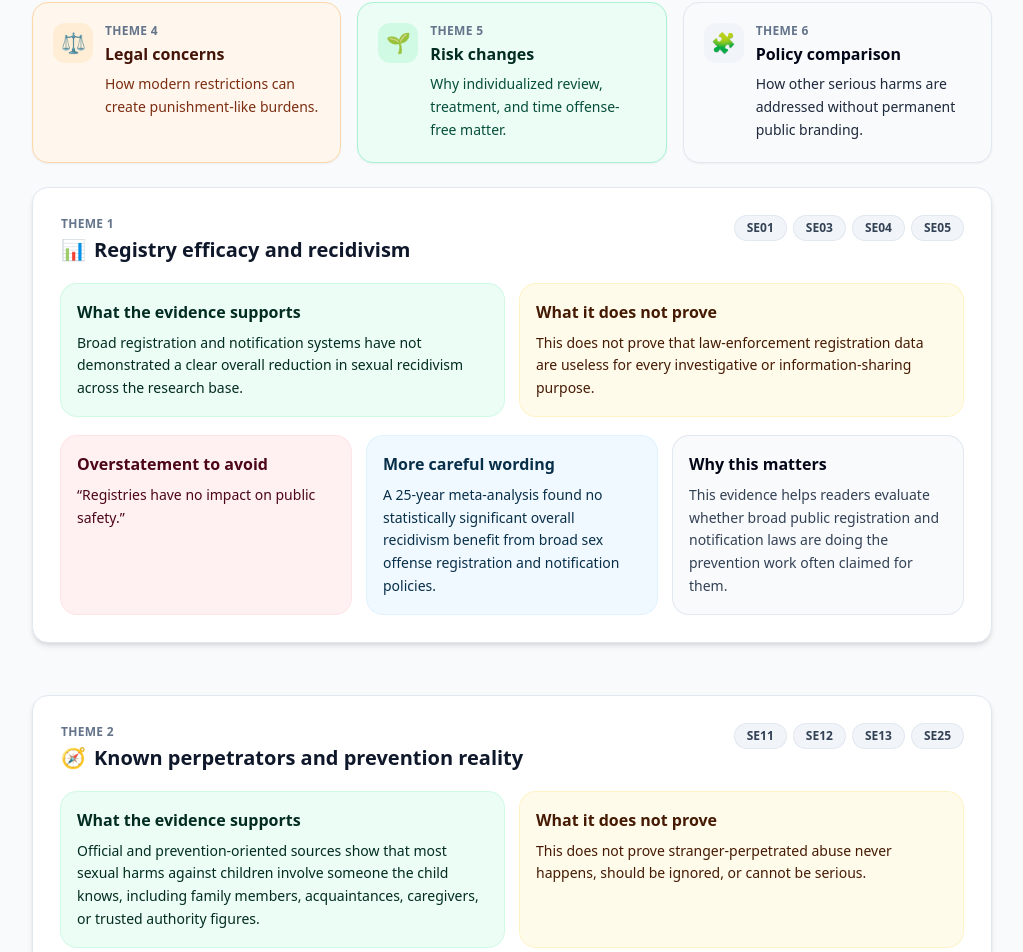
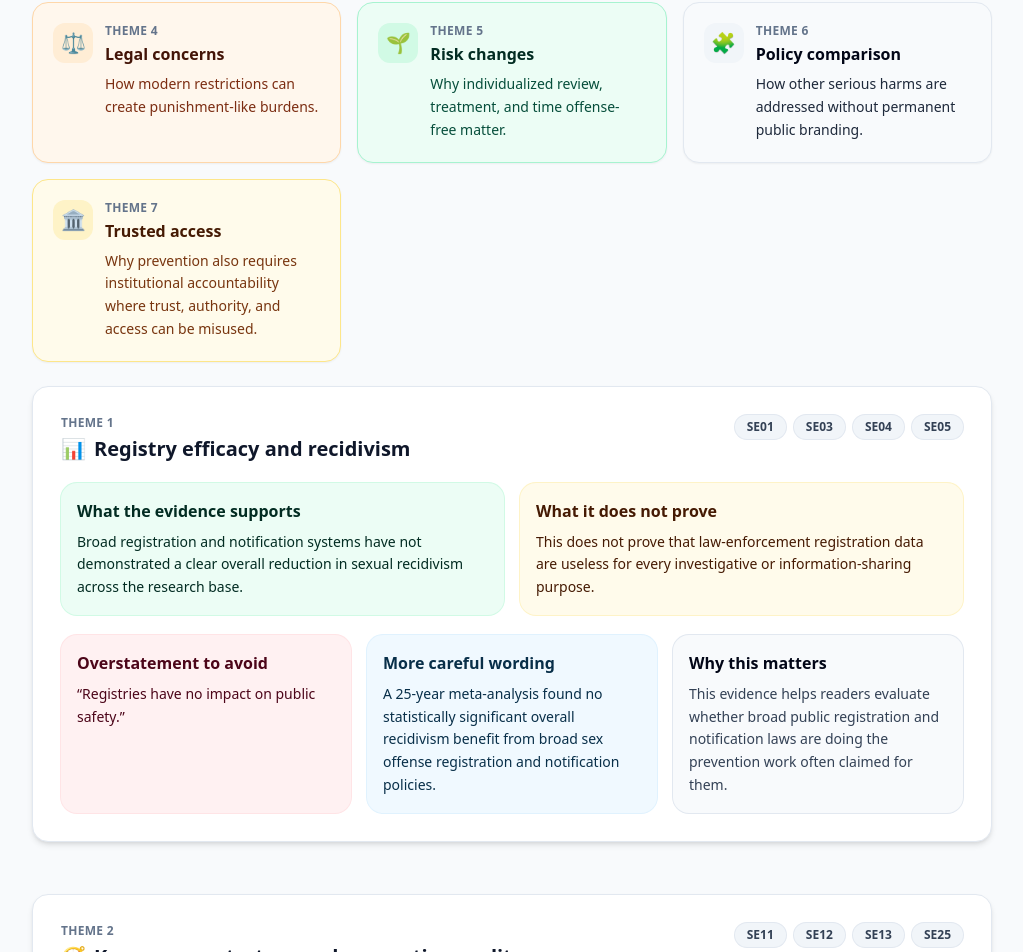
Before and after one commit to projectsolarrecon/Solar, a React (Vite) app: page /resources/research-data-resources in a window 1280 px wide. Shown: the part 2057-3009 px from the top of the page, without its empty margins (128-1151 px from the left). Built offline with nearby package versions, Linux system fonts and the light colour scheme.

Commit message:
Update ResearchDataResources.tsx

```diff
--- a/src/pages/resources/ResearchDataResources.tsx
+++ b/src/pages/resources/ResearchDataResources.tsx
@@ -796,6 +796,14 @@ export default function ResearchDataResources(): JSX.Element {
               description:
                 "How other serious harms are addressed without permanent public branding.",
             },
+            {
+              eyebrow: "Theme 7",
+              title: "Trusted access",
+              icon: "🏛️",
+              tone: "warning",
+              description:
+                "Why prevention also requires institutional accountability where trust, authority, and access can be misused.",
+            },
           ]}
         />
 
```
